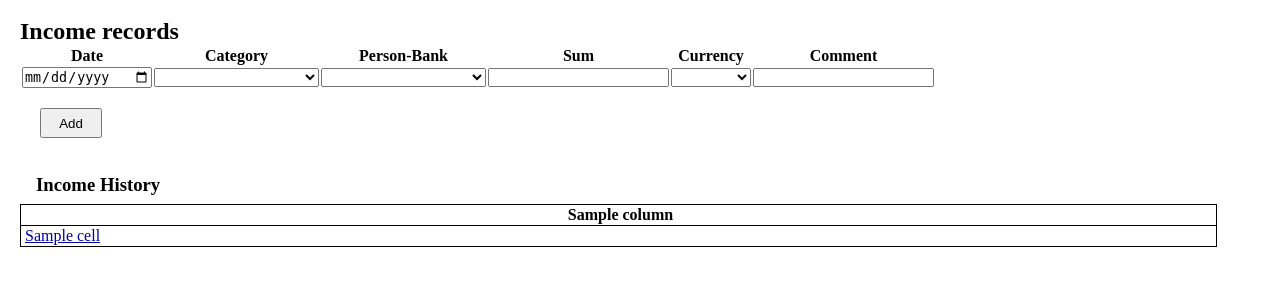
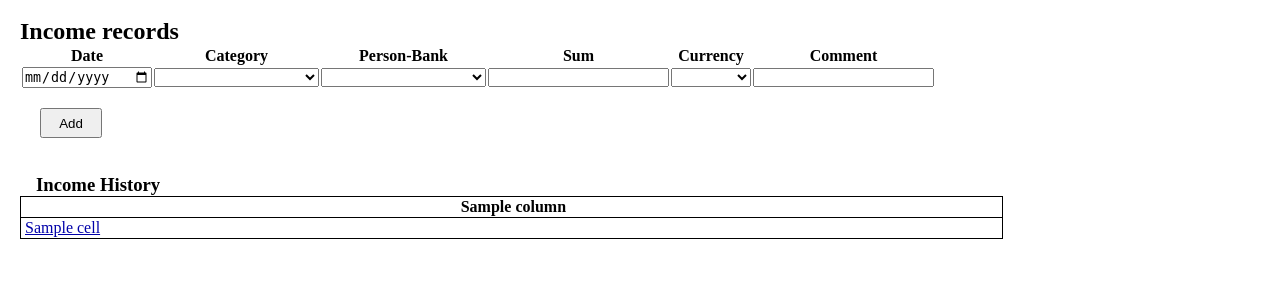
Before and after one commit to AlDas23/Acc0unt1ng, a Flask app: template api/templates/addinc.html in a window 1280 px wide. Shown: the part 99-399 px from the top of the page. Run offline with Flask 3, Linux system fonts and the light colour scheme; the template is opened without the code that fills it: most values are stand-ins (such as "Sample title", 1, 10 or a date in 2020).

Commit message:
Visual changes

```diff
--- a/api/static/styles.css
+++ b/api/static/styles.css
@@ -49,7 +49,12 @@ nav {
 
 .reptable {
   border-collapse: collapse;
-  width: 95%;
+  width: 90%;
+}
+
+.historytable {
+  border-collapse: collapse;
+  width: 78%;
 }
 
 .reptable, .rep {
--- a/api/templates/addinc.html
+++ b/api/templates/addinc.html
@@ -54,7 +54,7 @@
   <br />
   {% if columns and data %}
     <h3>Income History</h3>
-    <table class="reptable">
+    <table class="historytable">
       <thead>
         <tr>
           {% for column in columns %}
--- a/db_scripts/script.py
+++ b/db_scripts/script.py
@@ -459,6 +459,7 @@ def ReadAdv(type, month):
         FROM main
         WHERE category IN ({})
         AND strftime("%m", date) = ?
+        GROUP BY category, currency
         ORDER BY category DESC
         """.format(
             ",".join("?" for _ in categories_list)
@@ -477,6 +478,7 @@ def ReadAdv(type, month):
         FROM main
         WHERE category IN ({})
         AND strftime("%m", date) = ?
+        GROUP BY category, currency
         ORDER BY category DESC
         """.format(
             ",".join("?" for _ in categories_list)
```
Also changed, not shown: api/templates/addexp.html (+7 -7 lines).
